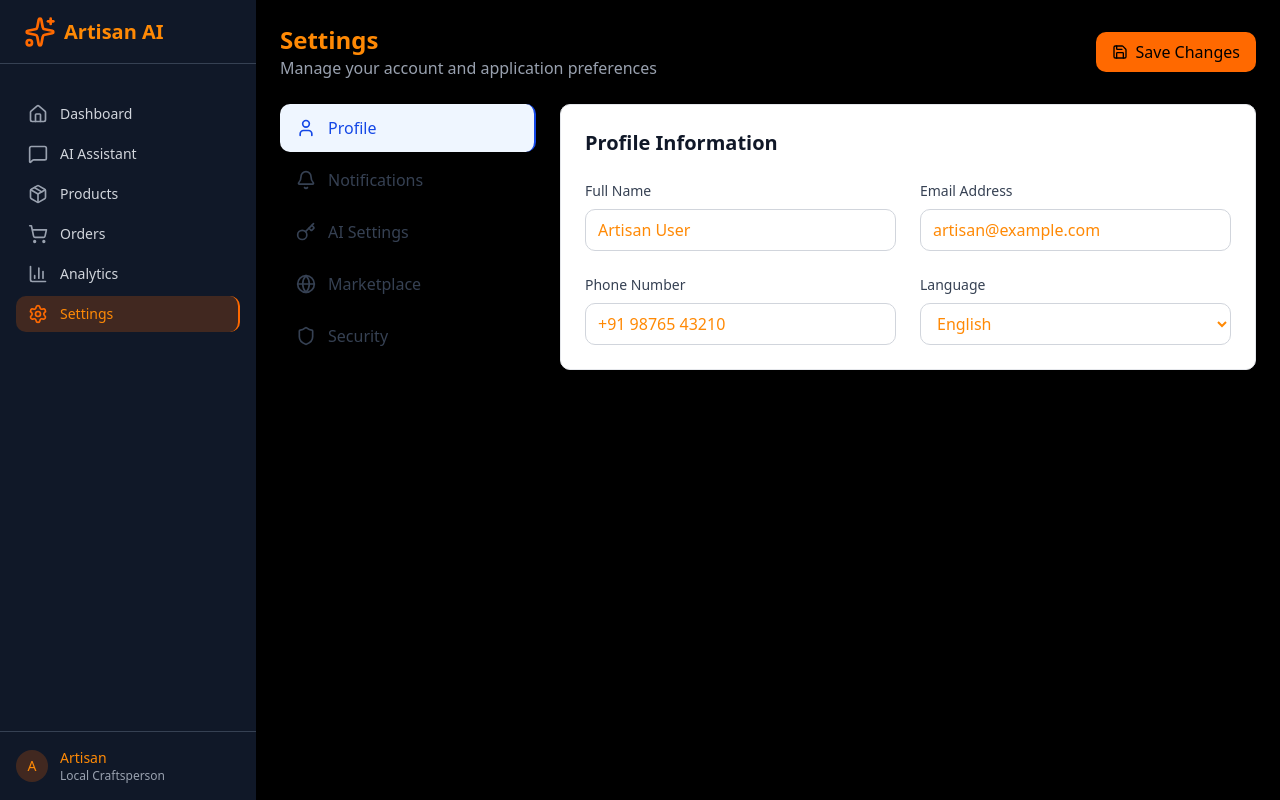
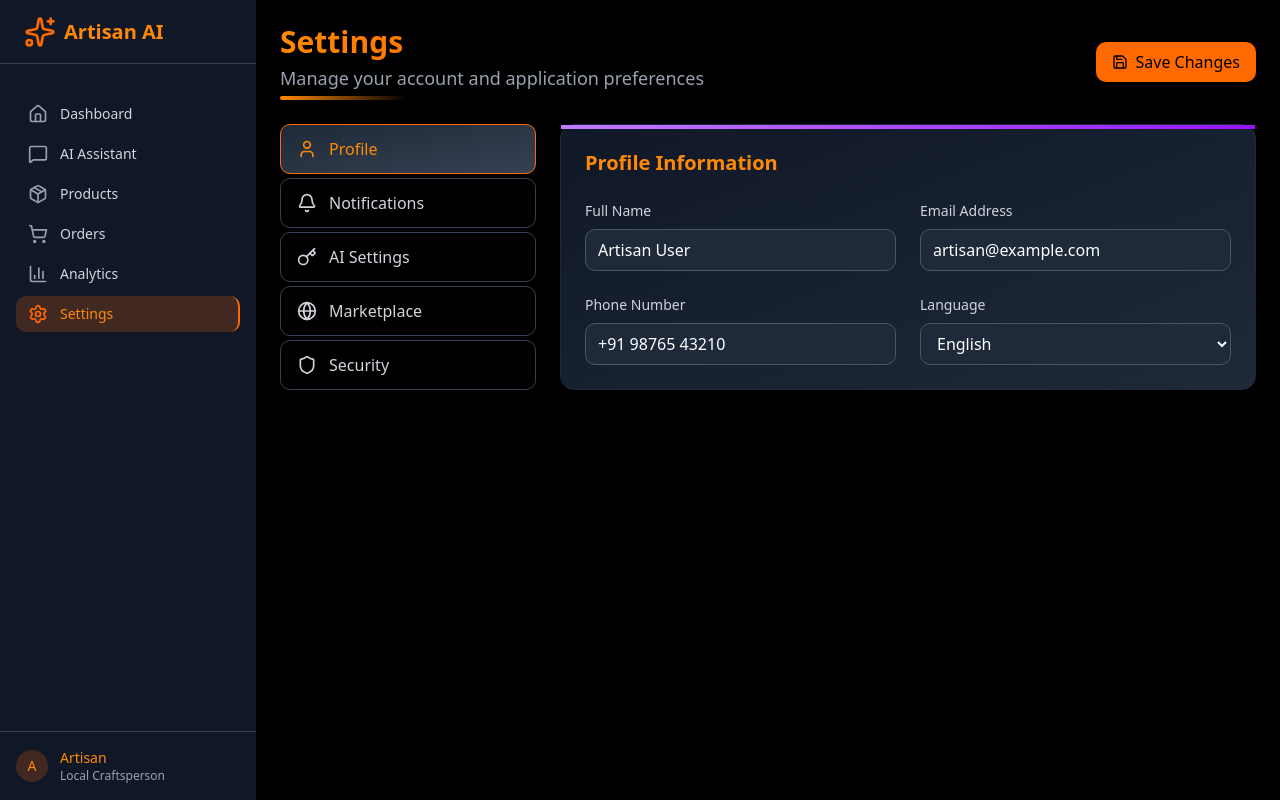
Before and after one commit to Ashis-Mishra07/genAi, a Next.js app: page /dashboard/settings in a window 1280 px wide. Built offline with nearby package versions, Linux system fonts and the light colour scheme.

Commit message:
order  page added

```diff
--- a/app/(dashboard)/dashboard/settings/page.tsx
+++ b/app/(dashboard)/dashboard/settings/page.tsx
@@ -1,6 +1,6 @@
-'use client';
+"use client";
 
-import { useState } from 'react';
+import { useState } from "react";
 import {
   User,
   Bell,
@@ -12,8 +12,8 @@ import {
   Database,
   Save,
   Check,
-  AlertCircle
-} from 'lucide-react';
+  AlertCircle,
+} from "lucide-react";
 
 interface Settings {
   profile: {
@@ -44,66 +44,70 @@ interface Settings {
 }
 
 export default function SettingsPage() {
-  const [activeTab, setActiveTab] = useState('profile');
+  const [activeTab, setActiveTab] = useState("profile");
   const [settings, setSettings] = useState<Settings>({
     profile: {
-      name: 'Artisan User',
-      email: 'artisan@example.com',
-      phone: '+91 98765 43210',
-      language: 'en',
-      timezone: 'Asia/Kolkata'
+      name: "Artisan User",
+      email: "artisan@example.com",
+      phone: "+91 98765 43210",
+      language: "en",
+      timezone: "Asia/Kolkata",
     },
     notifications: {
       email: true,
       push: true,
       sms: false,
-      marketing: true
+      marketing: true,
     },
     ai: {
       autoGenerateStories: true,
       voiceLanguageDetection: true,
       pricingSuggestions: true,
-      culturalContextEnhancement: true
+      culturalContextEnhancement: true,
     },
     marketplace: {
-      defaultCurrency: 'INR',
+      defaultCurrency: "INR",
       taxIncluded: false,
-      shippingCalculation: 'weight',
-      returnPolicy: '30-day-return'
-    }
+      shippingCalculation: "weight",
+      returnPolicy: "30-day-return",
+    },
   });
   const [isSaving, setIsSaving] = useState(false);
   const [saveSuccess, setSaveSuccess] = useState(false);
 
   const tabs = [
-    { id: 'profile', name: 'Profile', icon: User },
-    { id: 'notifications', name: 'Notifications', icon: Bell },
-    { id: 'ai', name: 'AI Settings', icon: Key },
-    { id: 'marketplace', name: 'Marketplace', icon: Globe },
-    { id: 'security', name: 'Security', icon: Shield }
+    { id: "profile", name: "Profile", icon: User },
+    { id: "notifications", name: "Notifications", icon: Bell },
+    { id: "ai", name: "AI Settings", icon: Key },
+    { id: "marketplace", name: "Marketplace", icon: Globe },
+    { id: "security", name: "Security", icon: Shield },
   ];
 
   const handleSave = async () => {
     setIsSaving(true);
     try {
       // Simulate API call
-      await new Promise(resolve => setTimeout(resolve, 1000));
+      await new Promise((resolve) => setTimeout(resolve, 1000));
       setSaveSuccess(true);
       setTimeout(() => setSaveSuccess(false), 3000);
     } catch (error) {
-      console.error('Error saving settings:', error);
+      console.error("Error saving settings:", error);
     } finally {
       setIsSaving(false);
     }
   };
 
-  const updateSettings = (section: keyof Settings, field: string, value: any) => {
-    setSettings(prev => ({
+  const updateSettings = (
+    section: keyof Settings,
+    field: string,
+    value: any
+  ) => {
+    setSettings((prev) => ({
       ...prev,
       [section]: {
         ...prev[section],
-        [field]: value
-      }
+        [field]: value,
+      },
     }));
   };
 
@@ -111,15 +115,19 @@ export default function SettingsPage() {
     <div className="p-6 space-y-6 bg-black min-h-screen">
       {/* Header */}
       <div className="flex items-center justify-between">
-        <div>
-          <h1 className="text-2xl font-bold text-orange-400">Settings</h1>
-          <p className="text-gray-400">Manage your account and application preferences</p>
+        <div className="space-y-1">
+          <h1 className="text-3xl font-bold bg-gradient-to-r from-orange-400 via-orange-500 to-orange-600 bg-clip-text text-transparent">
+            Settings
+          </h1>
+          <p className="text-gray-400 text-lg">
+            Manage your account and application preferences
+          </p>
+          <div className="h-1 w-32 bg-gradient-to-r from-orange-400 to-transparent rounded-full"></div>
         </div>
         <button
           onClick={handleSave}
           disabled={isSaving}
-          className="flex items-center space-x-2 bg-orange-500 text-black px-4 py-2 rounded-lg hover:bg-orange-600 disabled:opacity-50 transition-colors"
-        >
+          className="flex items-center space-x-2 bg-orange-500 text-black px-4 py-2 rounded-lg hover:bg-orange-600 disabled:opacity-50 transition-colors">
           {isSaving ? (
             <>
               <div className="animate-spin rounded-full h-4 w-4 border-b-2 border-white"></div>
@@ -150,10 +158,9 @@ export default function SettingsPage() {
                 onClick={() => setActiveTab(tab.id)}
                 className={`w-full flex items-center space-x-3 px-4 py-3 text-left rounded-lg transition-colors ${
                   activeTab === tab.id
-                    ? 'bg-blue-50 text-blue-700 border-r-2 border-blue-700'
-                    : 'text-gray-700 hover:bg-gray-50'
-                }`}
-              >
+                    ? "bg-gradient-to-br from-gray-800 to-gray-700 text-orange-400 border border-orange-500"
+                    : "text-gray-300 hover:bg-gray-800 border border-gray-700"
+                }`}>
                 <Icon className="h-5 w-5" />
                 <span className="font-medium">{tab.name}</span>
               </button>
@@ -162,58 +169,68 @@ export default function SettingsPage() {
         </div>
 
         {/* Content */}
-        <div className="flex-1 bg-white rounded-lg border border-gray-200 p-6">
+        <div className="flex-1 bg-gradient-to-br from-gray-900 to-gray-800 rounded-xl border border-gray-800 p-6 shadow-xl backdrop-blur-sm relative">
+          <div className="absolute top-0 left-0 w-full h-1 bg-gradient-to-r from-purple-400 via-purple-500 to-purple-600"></div>
           {/* Profile Settings */}
-          {activeTab === 'profile' && (
+          {activeTab === "profile" && (
             <div className="space-y-6">
-              <h2 className="text-xl font-semibold text-gray-900">Profile Information</h2>
+              <h2 className="text-xl font-semibold text-orange-400">
+                Profile Information
+              </h2>
 
               <div className="grid grid-cols-1 md:grid-cols-2 gap-6">
                 <div>
-                  <label className="block text-sm font-medium text-gray-700 mb-2">
+                  <label className="block text-sm font-medium text-gray-300 mb-2">
                     Full Name
                   </label>
                   <input
                     type="text"
                     value={settings.profile.name}
-                    onChange={(e) => updateSettings('profile', 'name', e.target.value)}
-                    className="w-full px-3 py-2 border border-gray-300 rounded-lg focus:outline-none focus:ring-2 focus:ring-blue-500"
+                    onChange={(e) =>
+                      updateSettings("profile", "name", e.target.value)
+                    }
+                    className="w-full px-3 py-2 bg-gray-800 border border-gray-600 rounded-lg focus:outline-none focus:ring-2 focus:ring-orange-500 text-white"
                   />
                 </div>
 
                 <div>
-                  <label className="block text-sm font-medium text-gray-700 mb-2">
+                  <label className="block text-sm font-medium text-gray-300 mb-2">
                     Email Address
                   </label>
                   <input
                     type="email"
                     value={settings.profile.email}
-                    onChange={(e) => updateSettings('profile', 'email', e.target.value)}
-                    className="w-full px-3 py-2 border border-gray-300 rounded-lg focus:outline-none focus:ring-2 focus:ring-blue-500"
+                    onChange={(e) =>
+                      updateSettings("profile", "email", e.target.value)
+                    }
+                    className="w-full px-3 py-2 bg-gray-800 border border-gray-600 rounded-lg focus:outline-none focus:ring-2 focus:ring-orange-500 text-white"
                   />
                 </div>
 
                 <div>
-                  <label className="block text-sm font-medium text-gray-700 mb-2">
+                  <label className="block text-sm font-medium text-gray-300 mb-2">
                     Phone Number
                   </label>
                   <input
                     type="tel"
                     value={settings.profile.phone}
-                    onChange={(e) => updateSettings('profile', 'phone', e.target.value)}
-                    className="w-full px-3 py-2 border border-gray-300 rounded-lg focus:outline-none focus:ring-2 focus:ring-blue-500"
+                    onChange={(e) =>
+                      updateSettings("profile", "phone", e.target.value)
+                    }
+                    className="w-full px-3 py-2 bg-gray-800 border border-gray-600 rounded-lg focus:outline-none focus:ring-2 focus:ring-orange-500 text-white"
                   />
                 </div>
 
                 <div>
-                  <label className="block text-sm font-medium text-gray-700 mb-2">
+                  <label className="block text-sm font-medium text-gray-300 mb-2">
                     Language
                   </label>
                   <select
                     value={settings.profile.language}
-                    onChange={(e) => updateSettings('profile', 'language', e.target.value)}
-                    className="w-full px-3 py-2 border border-gray-300 rounded-lg focus:outline-none focus:ring-2 focus:ring-blue-500"
-                  >
+                    onChange={(e) =>
+                      updateSettings("profile", "language", e.target.value)
+                    }
+                    className="w-full px-3 py-2 bg-gray-800 border border-gray-600 rounded-lg focus:outline-none focus:ring-2 focus:ring-orange-500 text-white">
                     <option value="en">English</option>
                     <option value="hi">Hindi</option>
                     <option value="bn">Bengali</option>
@@ -226,29 +243,38 @@ export default function SettingsPage() {
           )}
 
           {/* Notification Settings */}
-          {activeTab === 'notifications' && (
+          {activeTab === "notifications" && (
             <div className="space-y-6">
-              <h2 className="text-xl font-semibold text-gray-900">Notification Preferences</h2>
+              <h2 className="text-xl font-semibold text-gray-900">
+                Notification Preferences
+              </h2>
 
               <div className="space-y-4">
                 {Object.entries(settings.notifications).map(([key, value]) => (
-                  <div key={key} className="flex items-center justify-between py-3 border-b border-gray-200">
+                  <div
+                    key={key}
+                    className="flex items-center justify-between py-3 border-b border-gray-200">
                     <div>
                       <h3 className="font-medium text-gray-900 capitalize">
-                        {key.replace(/([A-Z])/g, ' $1').trim()} Notifications
+                        {key.replace(/([A-Z])/g, " $1").trim()} Notifications
                       </h3>
                       <p className="text-sm text-gray-500">
-                        {key === 'email' && 'Receive notifications via email'}
-                        {key === 'push' && 'Receive push notifications in browser'}
-                        {key === 'sms' && 'Receive SMS notifications for important updates'}
-                        {key === 'marketing' && 'Receive marketing and promotional content'}
+                        {key === "email" && "Receive notifications via email"}
+                        {key === "push" &&
+                          "Receive push notifications in browser"}
+                        {key === "sms" &&
+                          "Receive SMS notifications for important updates"}
+                        {key === "marketing" &&
+                          "Receive marketing and promotional content"}
                       </p>
                     </div>
                     <label className="relative inline-flex items-center cursor-pointer">
                       <input
                         type="checkbox"
                         checked={value}
-                        onChange={(e) => updateSettings('notifications', key, e.target.checked)}
+                        onChange={(e) =>
+                          updateSettings("notifications", key, e.target.checked)
+                        }
                         className="sr-only peer"
                       />
                       <div className="w-11 h-6 bg-gray-200 peer-focus:outline-none peer-focus:ring-4 peer-focus:ring-blue-300 rounded-full peer peer-checked:after:translate-x-full peer-checked:after:border-white after:content-[''] after:absolute after:top-[2px] after:left-[2px] after:bg-white after:border-gray-300 after:border after:rounded-full after:h-5 after:w-5 after:transition-all peer-checked:bg-blue-600"></div>
@@ -260,10 +286,12 @@ export default function SettingsPage() {
           )}
 
           {/* AI Settings */}
-          {activeTab === 'ai' && (
+          {activeTab === "ai" && (
             <div className="space-y-6">
               <div className="flex items-center space-x-2">
-                <h2 className="text-xl font-semibold text-gray-900">AI Assistant Settings</h2>
+                <h2 className="text-xl font-semibold text-gray-900">
+                  AI Assistant Settings
+                </h2>
                 <Key className="h-5 w-5 text-blue-600" />
               </div>
 
@@ -271,30 +299,41 @@ export default function SettingsPage() {
                 <div className="flex items-center space-x-2">
                   <AlertCircle className="h-5 w-5 text-blue-600" />
                   <p className="text-sm text-blue-800">
-                    Configure how AI tools assist with your marketplace operations
+                    Configure how AI tools assist with your marketplace
+                    operations
                   </p>
                 </div>
               </div>
 
               <div className="space-y-4">
                 {Object.entries(settings.ai).map(([key, value]) => (
-                  <div key={key} className="flex items-center justify-between py-3 border-b border-gray-200">
+                  <div
+                    key={key}
+                    className="flex items-center justify-between py-3 border-b border-gray-200">
                     <div>
                       <h3 className="font-medium text-gray-900">
-                        {key.replace(/([A-Z])/g, ' $1').replace(/^./, str => str.toUpperCase())}
+                        {key
+                          .replace(/([A-Z])/g, " $1")
+                          .replace(/^./, (str) => str.toUpperCase())}
                       </h3>
                       <p className="text-sm text-gray-500">
-                        {key === 'autoGenerateStories' && 'Automatically generate cultural stories for new products'}
-                        {key === 'voiceLanguageDetection' && 'Detect and translate voice messages automatically'}
-                        {key === 'pricingSuggestions' && 'Get AI-powered pricing recommendations'}
-                        {key === 'culturalContextEnhancement' && 'Enhance product descriptions with cultural context'}
+                        {key === "autoGenerateStories" &&
+                          "Automatically generate cultural stories for new products"}
+                        {key === "voiceLanguageDetection" &&
+                          "Detect and translate voice messages automatically"}
+                        {key === "pricingSuggestions" &&
+                          "Get AI-powered pricing recommendations"}
+                        {key === "culturalContextEnhancement" &&
+                          "Enhance product descriptions with cultural context"}
                       </p>
                     </div>
                     <label className="relative inline-flex items-center cursor-pointer">
                       <input
                         type="checkbox"
                         checked={value}
-                        onChange={(e) => updateSettings('ai', key, e.target.checked)}
+                        onChange={(e) =>
+                          updateSettings("ai", key, e.target.checked)
+                        }
                         className="sr-only peer"
                       />
                       <div className="w-11 h-6 bg-gray-200 peer-focus:outline-none peer-focus:ring-4 peer-focus:ring-blue-300 rounded-full peer peer-checked:after:translate-x-full peer-checked:after:border-white after:content-[''] after:absolute after:top-[2px] after:left-[2px] after:bg-white after:border-gray-300 after:border after:rounded-full after:h-5 after:w-5 after:transition-all peer-checked:bg-blue-600"></div>
@@ -306,9 +345,11 @@ export default function SettingsPage() {
           )}
 
           {/* Marketplace Settings */}
-          {activeTab === 'marketplace' && (
+          {activeTab === "marketplace" && (
             <div className="space-y-6">
-              <h2 className="text-xl font-semibold text-gray-900">Marketplace Configuration</h2>
+              <h2 className="text-xl font-semibold text-gray-900">
+                Marketplace Configuration
+              </h2>
 
               <div className="grid grid-cols-1 md:grid-cols-2 gap-6">
                 <div>
@@ -317,9 +358,14 @@ export default function SettingsPage() {
                   </label>
                   <select
                     value={settings.marketplace.defaultCurrency}
-                    onChange={(e) => updateSettings('marketplace', 'defaultCurrency', e.target.value)}
-                    className="w-full px-3 py-2 border border-gray-300 rounded-lg focus:outline-none focus:ring-2 focus:ring-blue-500"
-                  >
+                    onChange={(e) =>
+                      updateSettings(
+                        "marketplace",
+                        "defaultCurrency",
+                        e.target.value
+                      )
+                    }
+                    className="w-full px-3 py-2 border border-gray-300 rounded-lg focus:outline-none focus:ring-2 focus:ring-blue-500">
                     <option value="INR">Indian Rupee (₹)</option>
                     <option value="USD">US Dollar ($)</option>
                     <option value="EUR">Euro (€)</option>
@@ -333,9 +379,14 @@ export default function SettingsPage() {
                   </label>
                   <select
                     value={settings.marketplace.shippingCalculation}
-                    onChange={(e) => updateSettings('marketplace', 'shippingCalculation', e.target.value)}
-                    className="w-full px-3 py-2 border border-gray-300 rounded-lg focus:outline-none focus:ring-2 focus:ring-blue-500"
-                  >
+                    onChange={(e) =>
+                      updateSettings(
+                        "marketplace",
+                        "shippingCalculation",
+                        e.target.value
+                      )
+                    }
+                    className="w-full px-3 py-2 border border-gray-300 rounded-lg focus:outline-none focus:ring-2 focus:ring-blue-500">
                     <option value="weight">By Weight</option>
                     <option value="distance">By Distance</option>
                     <option value="flat">Flat Rate</option>
@@ -346,14 +397,24 @@ export default function SettingsPage() {
 
               <div className="flex items-center justify-between py-3 border-b border-gray-200">
                 <div>
-                  <h3 className="font-medium text-gray-900">Tax Included in Prices</h3>
-                  <p className="text-sm text-gray-500">Include tax in displayed product prices</p>
+                  <h3 className="font-medium text-gray-900">
+                    Tax Included in Prices
+                  </h3>
+                  <p className="text-sm text-gray-500">
+                    Include tax in displayed product prices
+                  </p>
                 </div>
                 <label className="relative inline-flex items-center cursor-pointer">
                   <input
                     type="checkbox"
                     checked={settings.marketplace.taxIncluded}
-                    onChange={(e) => updateSettings('marketplace', 'taxIncluded', e.target.checked)}
+                    onChange={(e) =>
+                      updateSettings(
+                        "marketplace",
+                        "taxIncluded",
+                        e.target.checked
+                      )
+                    }
                     className="sr-only peer"
                   />
                   <div className="w-11 h-6 bg-gray-200 peer-focus:outline-none peer-focus:ring-4 peer-focus:ring-blue-300 rounded-full peer peer-checked:after:translate-x-full peer-checked:after:border-white after:content-[''] after:absolute after:top-[2px] after:left-[2px] after:bg-white after:border-gray-300 after:border after:rounded-full after:h-5 after:w-5 after:transition-all peer-checked:bg-blue-600"></div>
@@ -363,22 +424,32 @@ export default function SettingsPage() {
           )}
 
           {/* Security Settings */}
-          {activeTab === 'security' && (
+          {activeTab === "security" && (
             <div className="space-y-6">
-              <h2 className="text-xl font-semibold text-gray-900">Security & Privacy</h2>
+              <h2 className="text-xl font-semibold text-gray-900">
+                Security & Privacy
+              </h2>
 
               <div className="space-y-4">
                 <div className="border border-gray-200 rounded-lg p-4">
-                  <h3 className="font-medium text-gray-900 mb-2">Change Password</h3>
-                  <p className="text-sm text-gray-600 mb-4">Update your account password</p>
+                  <h3 className="font-medium text-gray-900 mb-2">
+                    Change Password
+                  </h3>
+                  <p className="text-sm text-gray-600 mb-4">
+                    Update your account password
+                  </p>
                   <button className="px-4 py-2 bg-gray-100 text-gray-700 rounded-lg hover:bg-gray-200 transition-colors">
                     Change Password
                   </button>
                 </div>
 
                 <div className="border border-gray-200 rounded-lg p-4">
-                  <h3 className="font-medium text-gray-900 mb-2">Two-Factor Authentication</h3>
-                  <p className="text-sm text-gray-600 mb-4">Add an extra layer of security to your account</p>
+                  <h3 className="font-medium text-gray-900 mb-2">
+                    Two-Factor Authentication
+                  </h3>
+                  <p className="text-sm text-gray-600 mb-4">
+                    Add an extra layer of security to your account
+                  </p>
                   <button className="px-4 py-2 bg-blue-600 text-white rounded-lg hover:bg-blue-700 transition-colors">
                     Enable 2FA
                   </button>
@@ -386,15 +457,23 @@ export default function SettingsPage() {
 
                 <div className="border border-gray-200 rounded-lg p-4">
                   <h3 className="font-medium text-gray-900 mb-2">API Keys</h3>
-                  <p className="text-sm text-gray-600 mb-4">Manage your AI service API keys</p>
+                  <p className="text-sm text-gray-600 mb-4">
+                    Manage your AI service API keys
+                  </p>
                   <div className="space-y-2">
                     <div className="flex items-center justify-between">
-                      <span className="text-sm text-gray-700">Gemini AI API</span>
-                      <span className="text-xs bg-green-100 text-green-800 px-2 py-1 rounded">Connected</span>
+                      <span className="text-sm text-gray-700">
+                        Gemini AI API
+                      </span>
+                      <span className="text-xs bg-green-100 text-green-800 px-2 py-1 rounded">
+                        Connected
+                      </span>
                     </div>
                     <div className="flex items-center justify-between">
                       <span className="text-sm text-gray-700">OpenAI API</span>
-                      <span className="text-xs bg-yellow-100 text-yellow-800 px-2 py-1 rounded">Not configured</span>
+                      <span className="text-xs bg-yellow-100 text-yellow-800 px-2 py-1 rounded">
+                        Not configured
+                      </span>
                     </div>
                   </div>
                 </div>
```
Also changed, not shown: app/(dashboard)/dashboard/orders/page.tsx (+36 -8 lines), app/(dashboard)/dashboard/products/page.tsx (+8 -4 lines).
